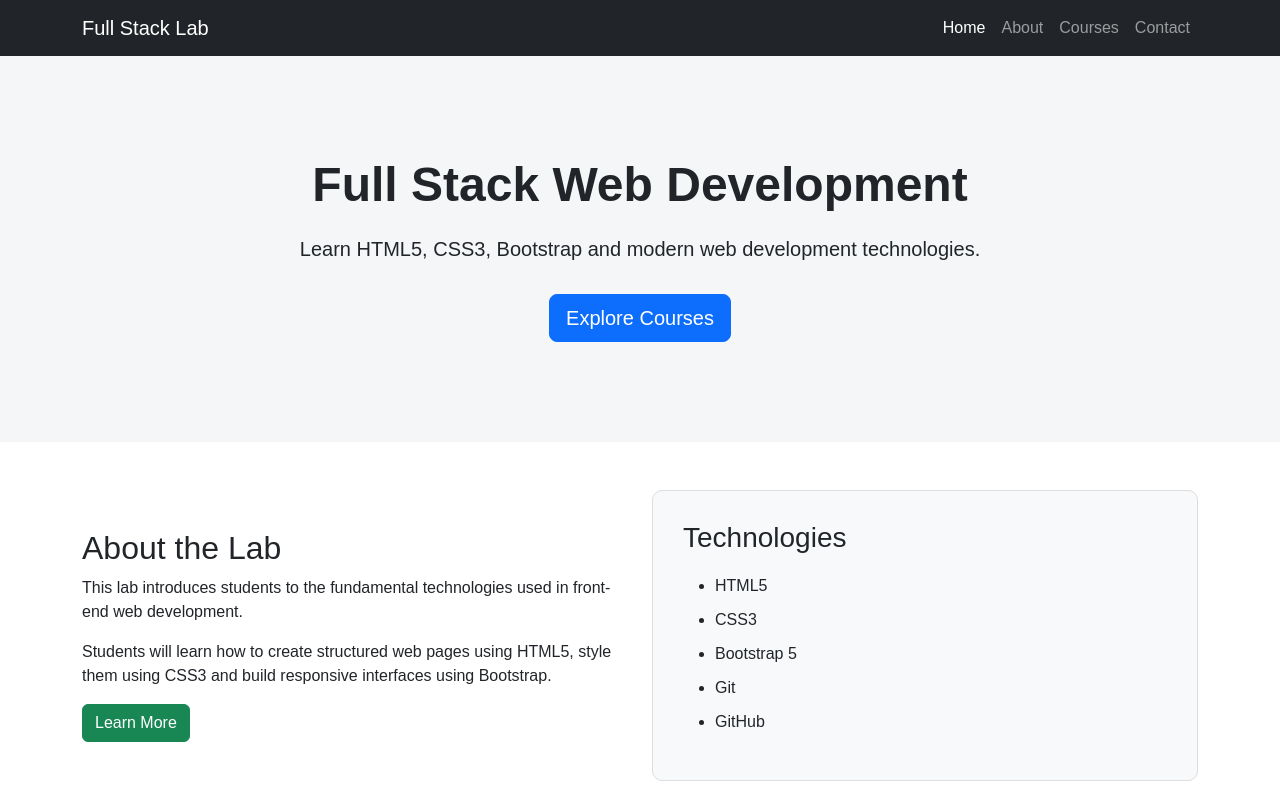
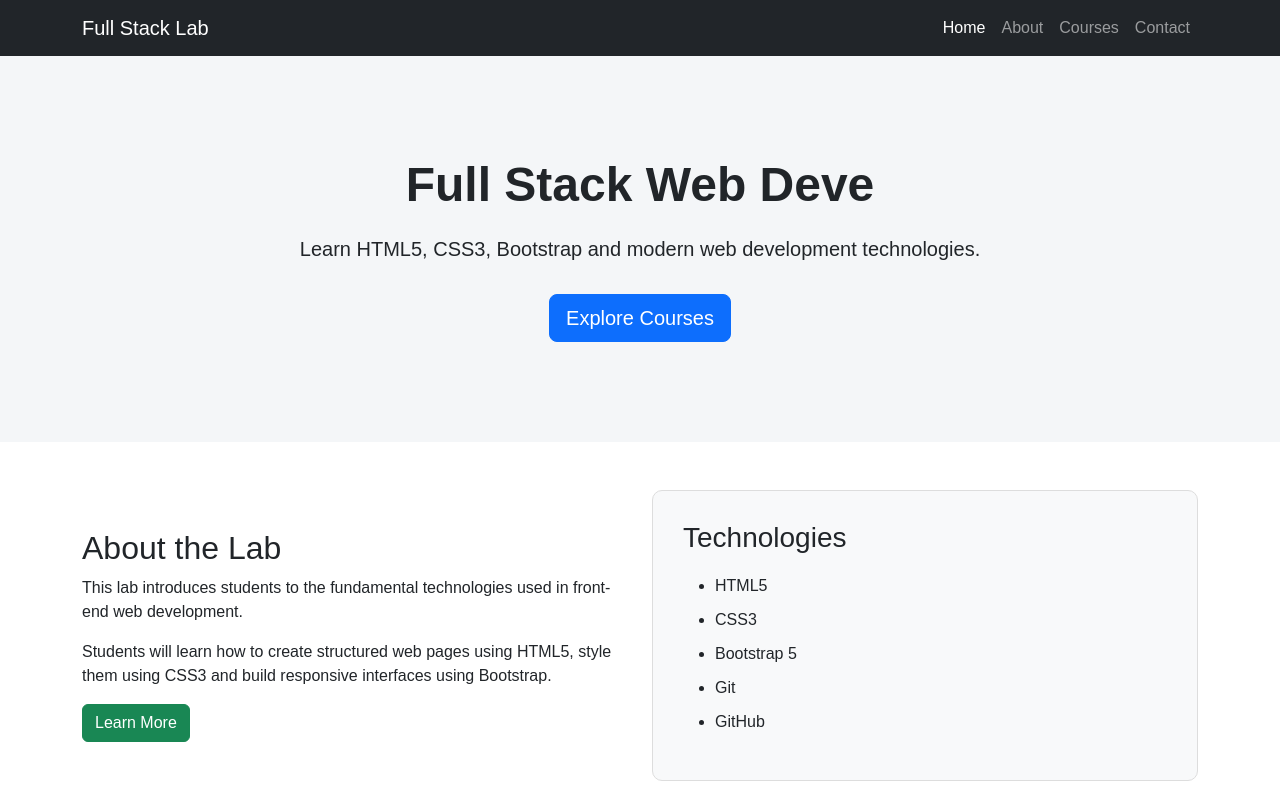
Before and after one commit to Alishba-Pervaiz/Full-Stack_lab, a plain HTML site: page index.html in a window 1280 px wide. Shown: the top 800 px of the page. Drawn offline with nearby package versions, Linux system fonts and the light colour scheme.

```diff
--- a/index.html
+++ b/index.html
@@ -56,7 +56,7 @@
     <!-- ================= HERO SECTION ================= -->
     <section class="hero-section">
         <div class="container text-center">
-            <h1>Full Stack Web Development</h1>
+            <h1>Full Stack Web Deve</h1>
             <p>
                 Learn HTML5, CSS3, Bootstrap and modern web development
                 technologies.
```
